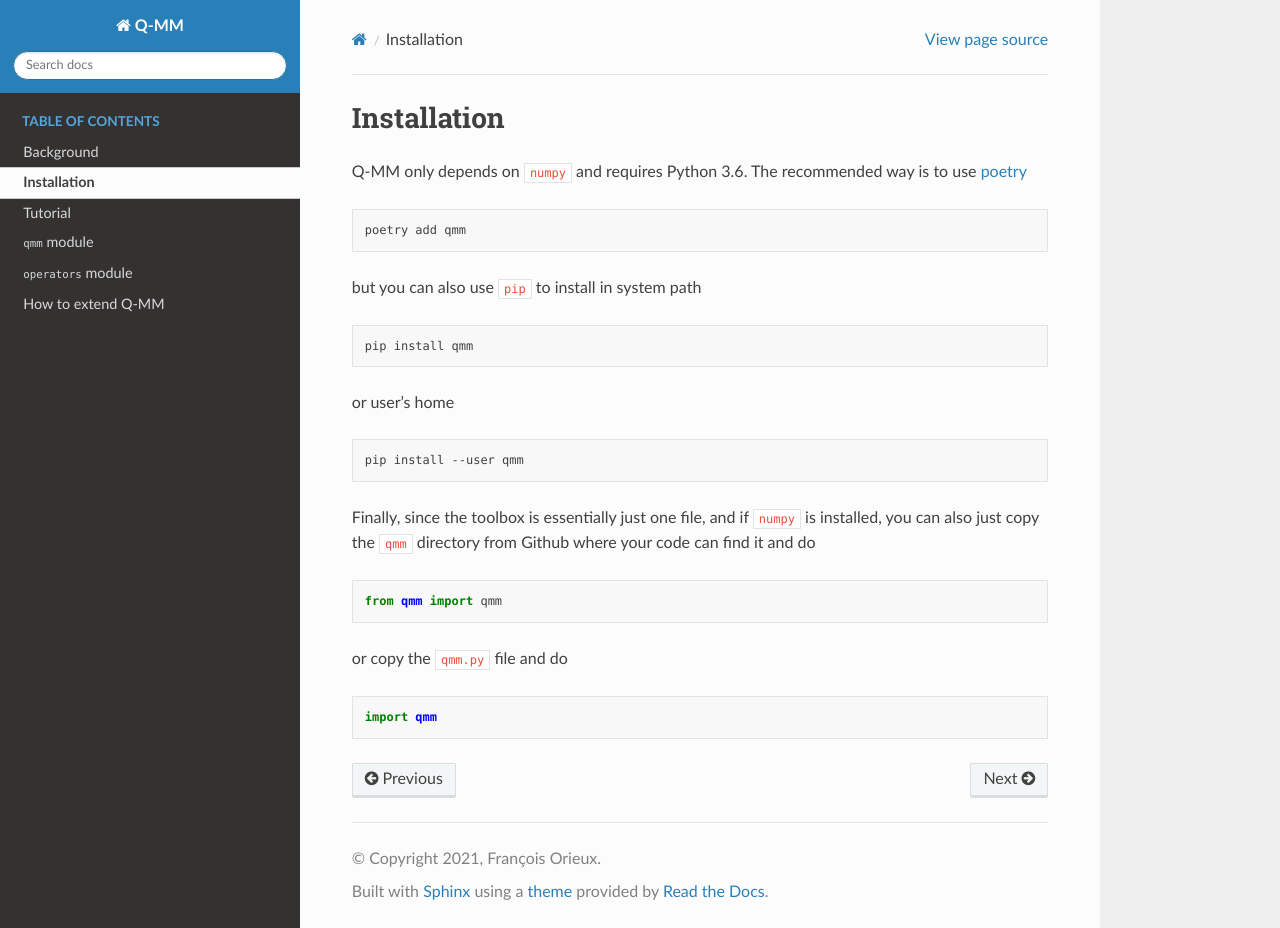
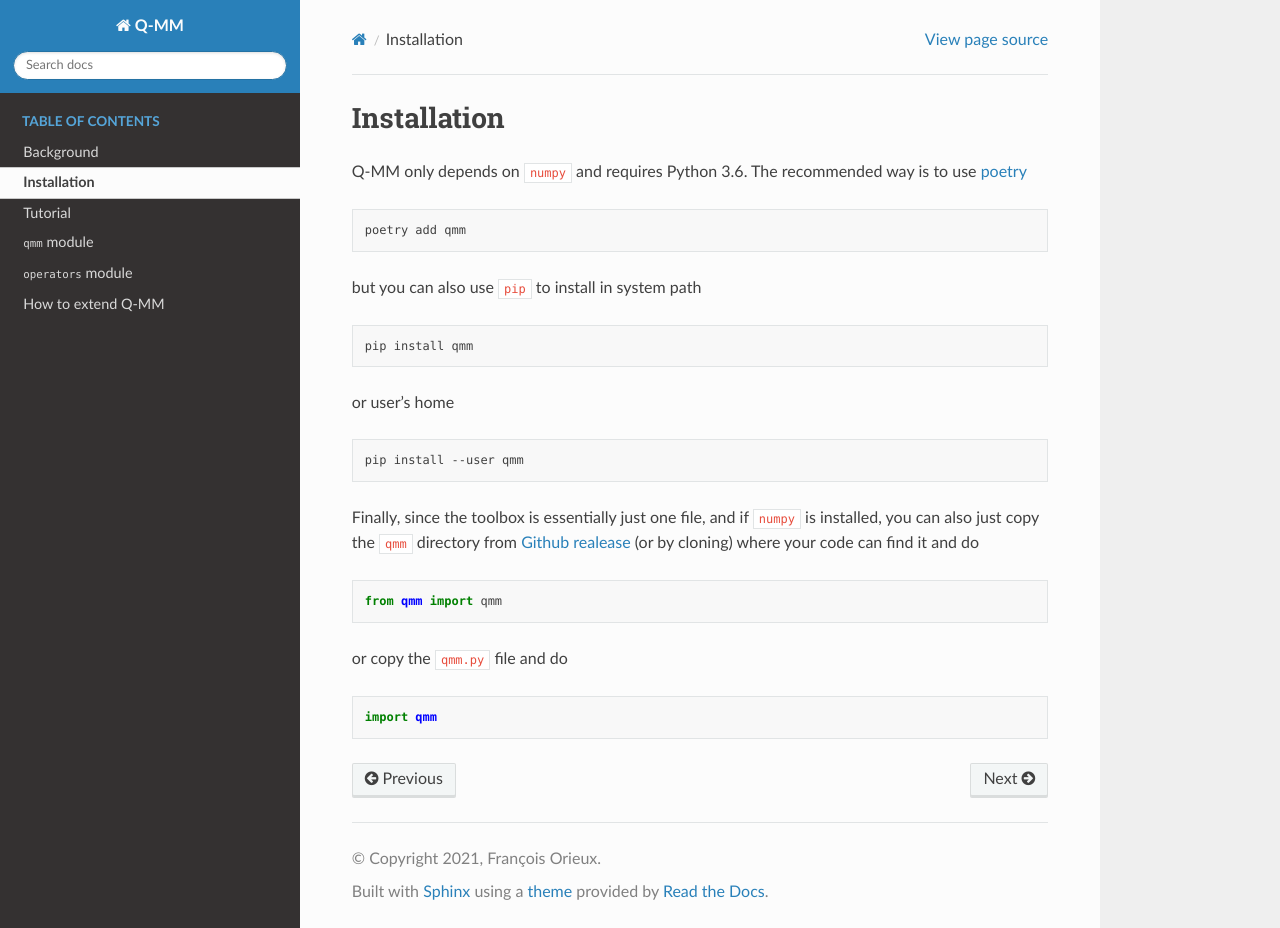
Before and after one commit to forieux/qmm, a Sphinx documentation site: the page built from docs/installation.rst, in a window 1280 px wide and 928 px high. Built offline with Sphinx 7.4.7 and the Read the Docs theme 2.0.0, drawn with Linux system fonts in a browser that asks for light colours.

Commit message:
A ref to github release in doc

```diff
--- a/docs/installation.rst
+++ b/docs/installation.rst
@@ -22,8 +22,9 @@ or user's home
    pip install --user qmm
 
 Finally, since the toolbox is essentially just one file, and if ``numpy`` is
-installed, you can also just copy the ``qmm`` directory from Github where your
-code can find it and do
+installed, you can also just copy the ``qmm`` directory from `Github realease
+<https://github.com/forieux/qmm/releases>`_ (or by cloning) where your code can
+find it and do
 
 .. code-block:: python
 
```
